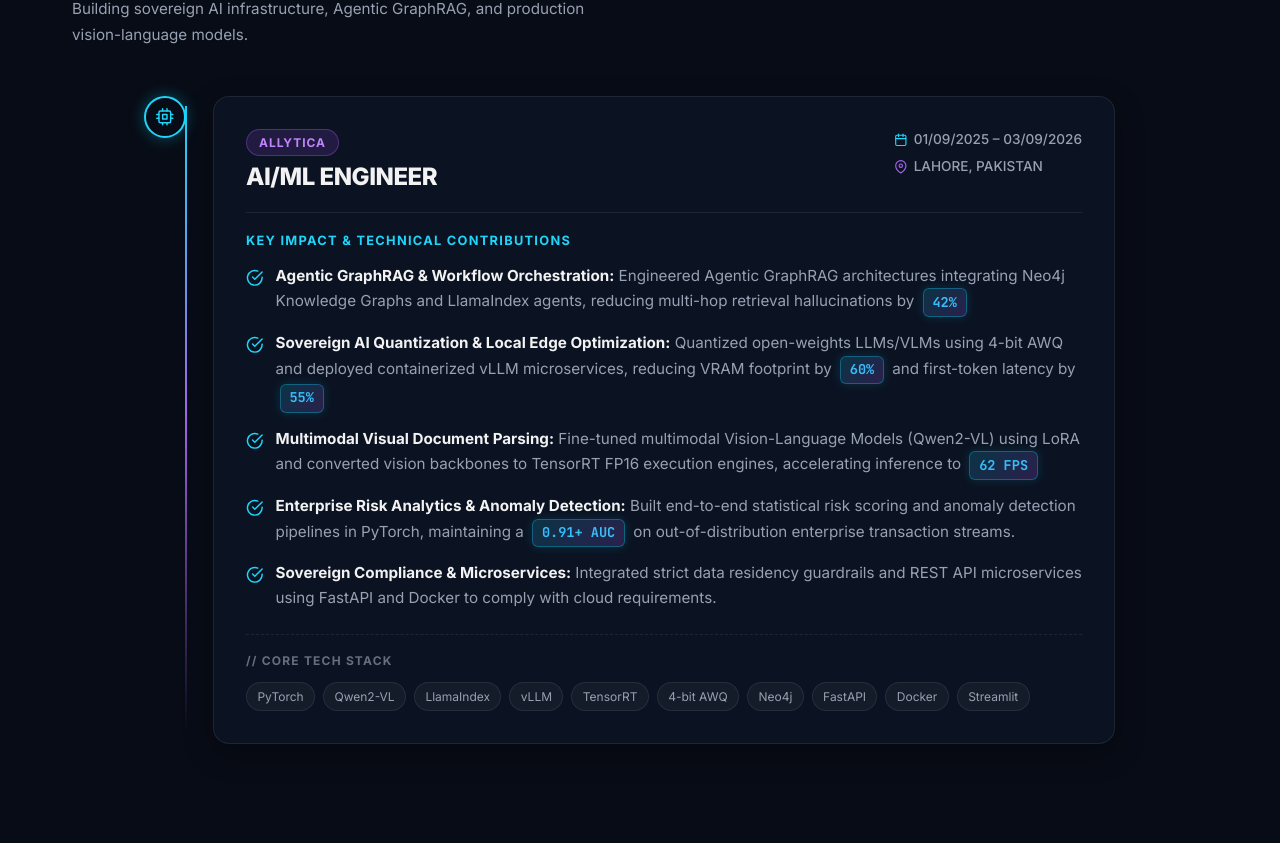
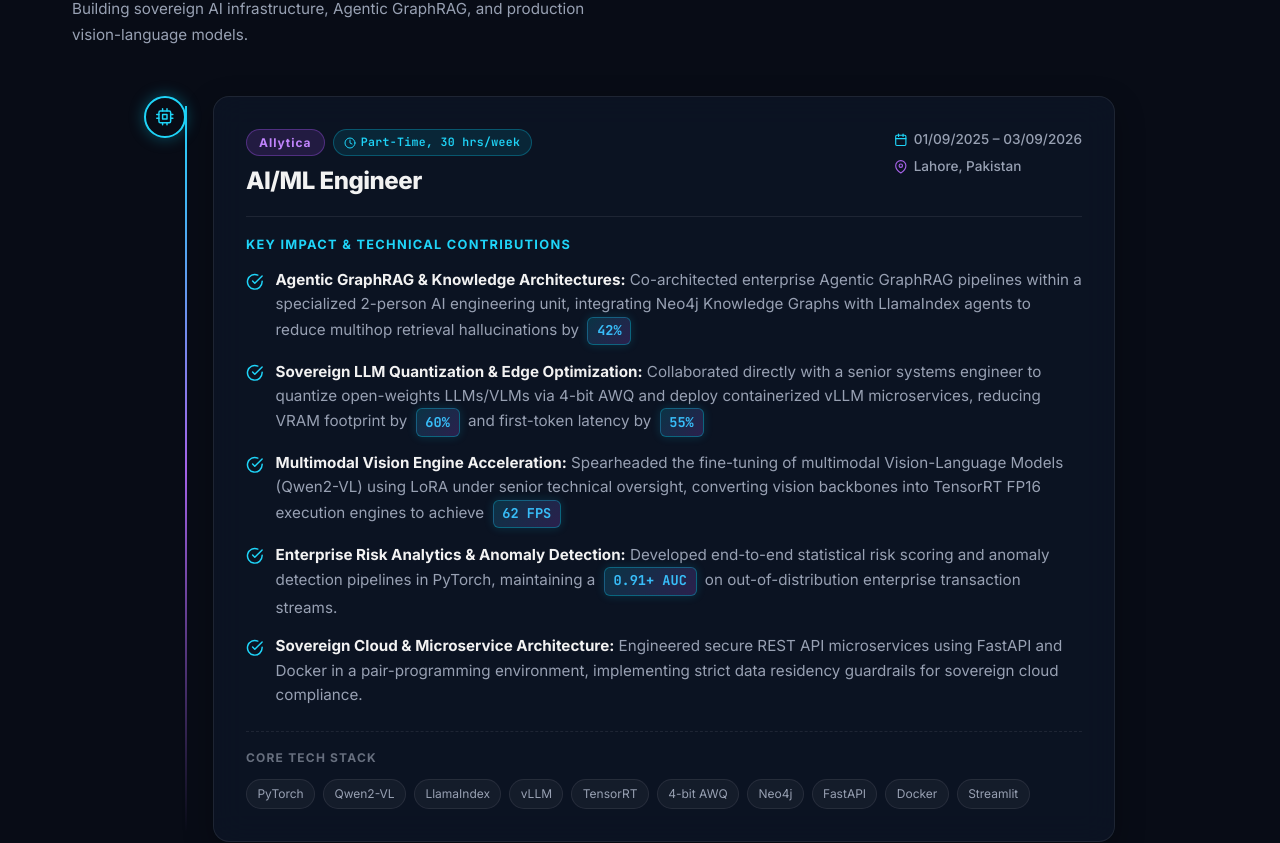
Before and after one commit to abdullahse2211/My-Portfolio, a React (Vite) app: page / in a window 1280 px wide. Shown: the part 1757-2600 px from the top of the page. Built offline with nearby package versions, Linux system fonts and the light colour scheme.

Commit message:
feat: update Work Experience with exact details, employment type badge, and technical impact metrics

```diff
--- a/src/components/sections/Experience.jsx
+++ b/src/components/sections/Experience.jsx
@@ -2,7 +2,7 @@
 import SectionHeader from '../common/SectionHeader';
 import Badge from '../common/Badge';
 import useScrollReveal from '../../hooks/useScrollReveal';
-import { FiBriefcase, FiCalendar, FiMapPin, FiCheckCircle, FiZap, FiCpu } from 'react-icons/fi';
+import { FiBriefcase, FiCalendar, FiMapPin, FiCheckCircle, FiZap, FiCpu, FiClock } from 'react-icons/fi';
 
 export default function Experience({ experiences = [] }) {
   const revealRef = useScrollReveal();
@@ -13,7 +13,6 @@
     <section id="experience" className="section">
       <div className="container">
         <SectionHeader
-          label=""
           title="Industry & Engineering Experience"
           subtitle="Building sovereign AI infrastructure, Agentic GraphRAG, and production vision-language models."
         />
@@ -32,7 +31,13 @@
               <div className="experience-card">
                 <div className="experience-header">
                   <div className="experience-role-title">
-                    <span className="experience-company-badge">{exp.company}</span>
+                    <div style={{ display: 'flex', alignItems: 'center', gap: '0.5rem', flexWrap: 'wrap', marginBottom: '0.25rem' }}>
+                      <span className="experience-company-badge">{exp.company}</span>
+                      <span className="experience-type-badge">
+                        <FiClock style={{ marginRight: '0.3rem', fontSize: '0.75rem' }} />
+                        {exp.employmentType || 'Part-Time (30 hrs/week)'}
+                      </span>
+                    </div>
                     <h3 className="experience-role">{exp.role}</h3>
                   </div>
                   <div className="experience-meta">
@@ -68,7 +73,7 @@
 
                   {/* Core Tech Stack Micro-Badges */}
                   <div className="experience-tech-section">
-                    <span className="tech-section-label">// CORE TECH STACK</span>
+                    <span className="tech-section-label">CORE TECH STACK</span>
                     <div className="experience-tech-tags">
                       {exp.techStack?.map((tag, tIdx) => (
                         <Badge key={tIdx} text={tag} />
--- a/src/data/portfolioData.js
+++ b/src/data/portfolioData.js
@@ -167,37 +167,38 @@
   experiences: [
     {
       id: 'allytica-aiml',
-      role: 'AI/ML ENGINEER',
-      company: 'ALLYTICA',
+      role: 'AI/ML Engineer',
+      employmentType: 'Part-Time, 30 hrs/week',
+      company: 'Allytica',
       duration: '01/09/2025 – 03/09/2026',
-      location: 'LAHORE, PAKISTAN',
+      location: 'Lahore, Pakistan',
       contributions: [
         {
-          title: 'Agentic GraphRAG & Workflow Orchestration',
-          text: 'Engineered Agentic GraphRAG architectures integrating Neo4j Knowledge Graphs and LlamaIndex agents, reducing multi-hop retrieval hallucinations by ',
+          title: 'Agentic GraphRAG & Knowledge Architectures',
+          text: 'Co-architected enterprise Agentic GraphRAG pipelines within a specialized 2-person AI engineering unit, integrating Neo4j Knowledge Graphs with LlamaIndex agents to reduce multihop retrieval hallucinations by ',
           metric: '42%'
         },
         {
-          title: 'Sovereign AI Quantization & Local Edge Optimization',
-          text: 'Quantized open-weights LLMs/VLMs using 4-bit AWQ and deployed containerized vLLM microservices, reducing VRAM footprint by ',
+          title: 'Sovereign LLM Quantization & Edge Optimization',
+          text: 'Collaborated directly with a senior systems engineer to quantize open-weights LLMs/VLMs via 4-bit AWQ and deploy containerized vLLM microservices, reducing VRAM footprint by ',
           metric: '60%',
           textMid: ' and first-token latency by ',
           metric2: '55%'
         },
         {
-          title: 'Multimodal Visual Document Parsing',
-          text: 'Fine-tuned multimodal Vision-Language Models (Qwen2-VL) using LoRA and converted vision backbones to TensorRT FP16 execution engines, accelerating inference to ',
+          title: 'Multimodal Vision Engine Acceleration',
+          text: 'Spearheaded the fine-tuning of multimodal Vision-Language Models (Qwen2-VL) using LoRA under senior technical oversight, converting vision backbones into TensorRT FP16 execution engines to achieve ',
           metric: '62 FPS'
         },
         {
           title: 'Enterprise Risk Analytics & Anomaly Detection',
-          text: 'Built end-to-end statistical risk scoring and anomaly detection pipelines in PyTorch, maintaining a ',
+          text: 'Developed end-to-end statistical risk scoring and anomaly detection pipelines in PyTorch, maintaining a ',
           metric: '0.91+ AUC',
           textMid: ' on out-of-distribution enterprise transaction streams.'
         },
         {
-          title: 'Sovereign Compliance & Microservices',
-          text: 'Integrated strict data residency guardrails and REST API microservices using FastAPI and Docker to comply with cloud requirements.'
+          title: 'Sovereign Cloud & Microservice Architecture',
+          text: 'Engineered secure REST API microservices using FastAPI and Docker in a pair-programming environment, implementing strict data residency guardrails for sovereign cloud compliance.'
         }
       ],
       techStack: [
--- a/src/styles/components.css
+++ b/src/styles/components.css
@@ -2364,6 +2364,21 @@
   margin-bottom: 0.4rem;
 }
 
+.experience-type-badge {
+  display: inline-flex;
+  align-items: center;
+  padding: 0.2rem 0.65rem;
+  background: rgba(6, 182, 212, 0.12);
+  border: 1px solid rgba(6, 182, 212, 0.35);
+  color: var(--accent-primary);
+  border-radius: 20px;
+  font-size: 0.72rem;
+  font-weight: 600;
+  font-family: var(--font-mono);
+  letter-spacing: 0.03em;
+  margin-bottom: 0.4rem;
+}
+
 .experience-role {
   font-size: 1.5rem;
   font-weight: 800;
```
